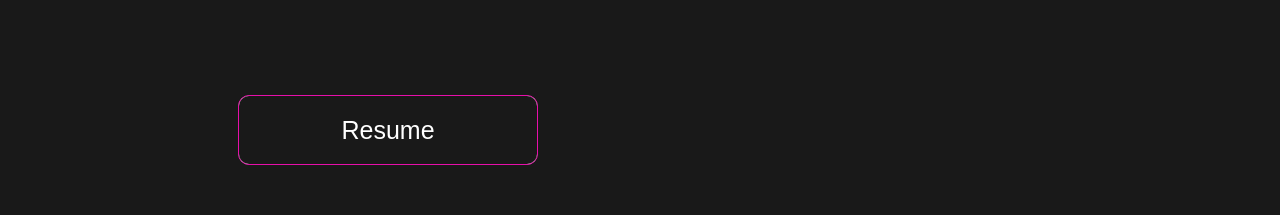
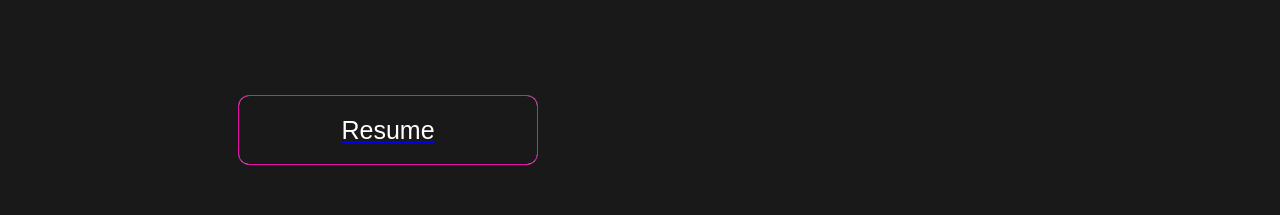
Before and after one commit to lokeshsattimsetti7/portfolio, a React (Create React App) app in the folder examplee/: page / in a window 1280 px wide. Shown: the part 851-1066 px from the top of the page. Built offline with nearby package versions, Linux system fonts and the light colour scheme.

Commit message:
Update Banner.jsx

```diff
--- a/examplee/src/Components/BannerSection/Banner.jsx
+++ b/examplee/src/Components/BannerSection/Banner.jsx
@@ -13,7 +13,13 @@
           I'm a creative developer who brings clean code and captivating
           interfaces together
         </p>
-        <button className={styles.glow}>Resume</button>
+    <a
+              href="https://drive.google.com/file/d/1pcTk7--7_HtKqPEV0SKWWtgfU0oRkDQx/view?usp=drive_link"
+              target="_blank"
+              rel="noopener noreferrer"
+            >
+              <button className={styles.glow}>Resume</button>
+            </a>
       </div>
 
       <div className={styles.RightSide}>
```
